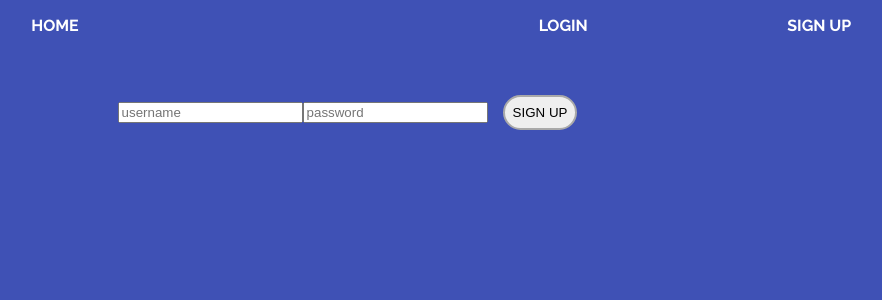
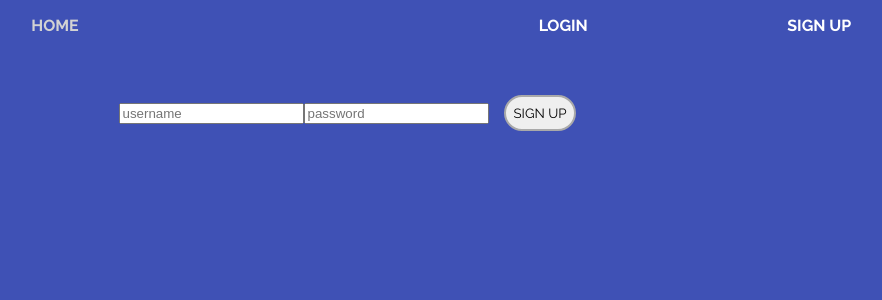
Before and after one commit to accoffin/AccountabiliBuddy, a React (Create React App) app: page /auth/signup in a window 1280 px wide. In both pictures the pointer is over the link "HOME". Shown: the top 300 px of the page, without its empty margins (285-1167 px from the left). Built offline with nearby package versions, Linux system fonts and the light colour scheme; no server answers; the HTML template or start-up script is replaced by a standard one.

Commit message:
ongoing landing page changes

```diff
--- a/src/components/auth/Signup.js
+++ b/src/components/auth/Signup.js
@@ -36,7 +36,7 @@ export default class Signup extends Component {
           name="password"
           onChange={this.changeHandler}
         />
-        <button>SIGN UP</button>
+        <button className={"reg"}>SIGN UP</button>
       </form>
     );
   }
--- a/src/components/navbar/NavBar.css
+++ b/src/components/navbar/NavBar.css
@@ -16,3 +16,8 @@
   color: white;
   text-decoration: none
 }
+
+.navbar a:hover {
+  color: lightgrey;
+  text-decoration: none
+}
--- a/src/components/navbar/NavBar.js
+++ b/src/components/navbar/NavBar.js
@@ -1,7 +1,6 @@
 import React, { Component } from "react";
 import { Link } from "react-router-dom";
 import "./NavBar.css";
-import ABlogo from "../../images/logo.png";
 import service from "../../utils/service";
 
 export default class NavBar extends Component {
```
